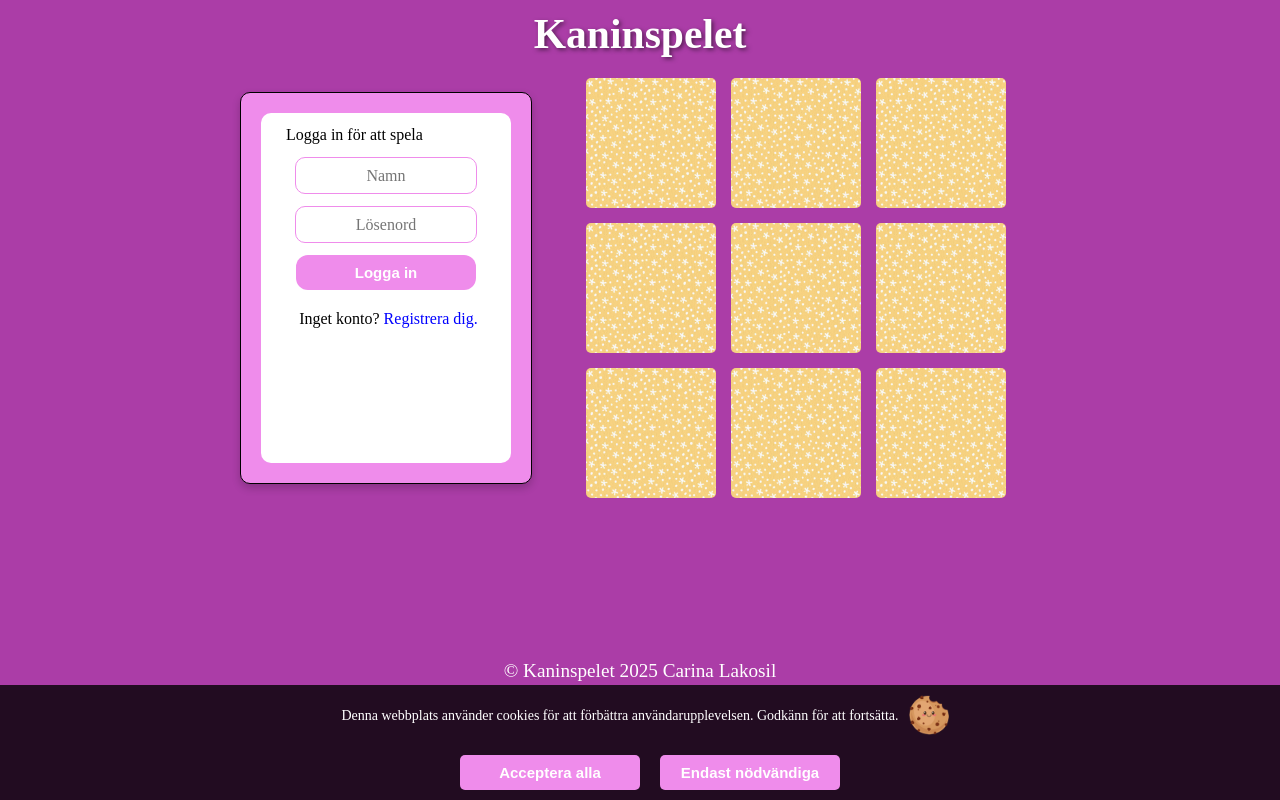
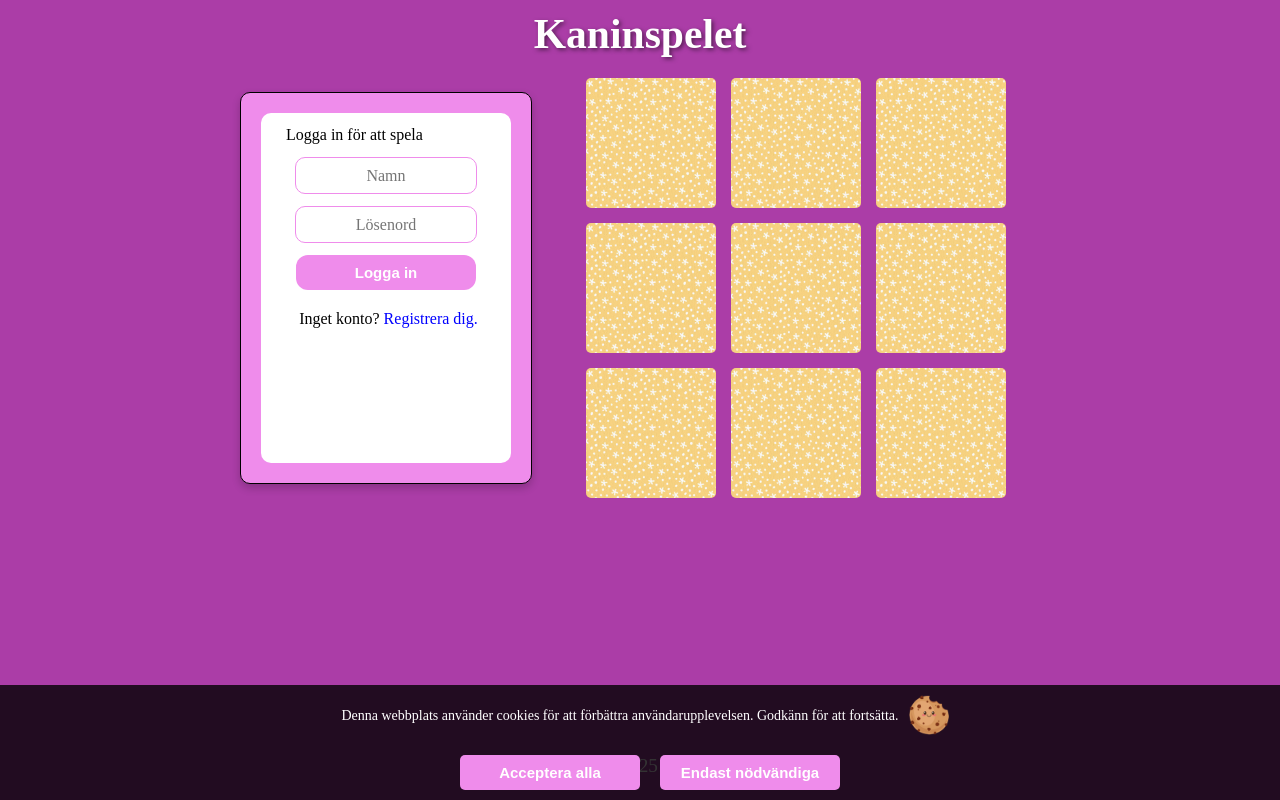
Before and after one commit to Carinalak/Kaninspelet, a React (Vite) app: page /results in a window 1280 px wide. Built offline with nearby package versions, Linux system fonts and the light colour scheme; a web font is replaced by a local one.

Commit message:
Minor adjustments

```diff
--- a/src/pages/Layout.tsx
+++ b/src/pages/Layout.tsx
@@ -17,12 +17,12 @@
       //padding-top: 80px;
     }
 `;
-/*
+
 const AppContainer = styled.div`
   display: flex;
   flex-direction: column;
-  min-height: 100vh;
-`;*/
+  min-height: 100vh; // Gör att hela sidan alltid fyller hela höjden
+`;
 
 export const Layout = () => {
 
@@ -36,8 +36,9 @@
     document.cookie = "cookieConsent=false; path=/;";
   };
 
-  return (<>
 
+  return (
+    <AppContainer>
       <Header />
       <MainContainer>
       <CookieConsent onAccept={handleConsentAccept} onDeny={handleConsentDeny} />
@@ -45,6 +46,6 @@
         <Outlet />
       </MainContainer>
       <Footer />
-      </>
+  </AppContainer>
   );
 };
--- a/src/pages/Results.tsx
+++ b/src/pages/Results.tsx
@@ -144,6 +144,7 @@
             sortBy={sortBy}
             setSortBy={setSortBy}
           />
+
           <Title>
             <div>Datum</div>
             <div>Poäng</div>
```
Also changed, not shown: src/assets/img/rabbits/rabbit_shadow_black.png, src/assets/img/rabbits/rabbit_shadow_yellow.png.
